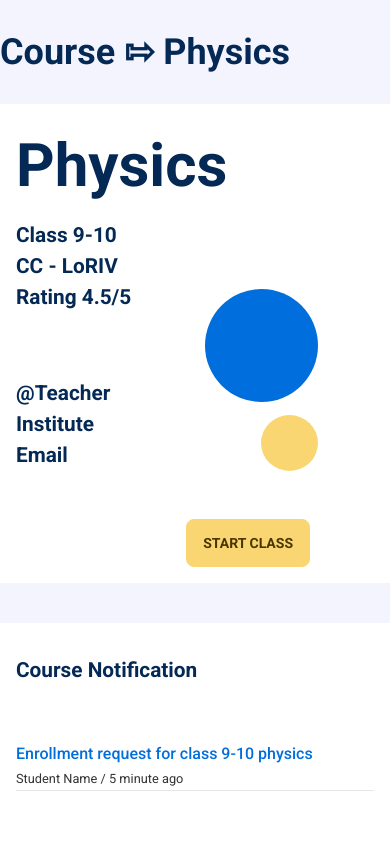
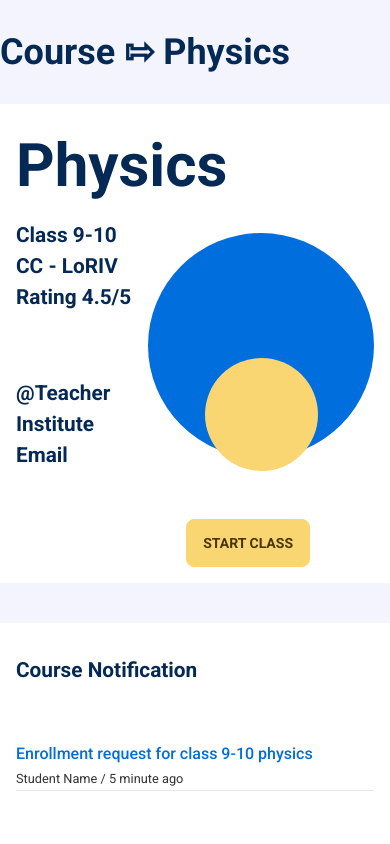
Before and after one commit to AyonJD/TSC-physics-page, a React (Create React App) app: page / in a window 390 px wide. Shown: the top 844 px of the page. Built offline with nearby package versions, Linux system fonts and the light colour scheme.

Commit message:
Banner responsive done

```diff
--- a/src/Components/Physics/Physics.js
+++ b/src/Components/Physics/Physics.js
@@ -36,8 +36,8 @@ const Physics = () => {
                         </div>
                         <div className="images relative flex-col flex justify-center items-center">
                             <div>
-                                <img className='w-1/2 mx-auto' src={CourseImage} alt="" />
-                                <img className='w-1/4 absolute bottom-0 right-1/4' src={InsImage} alt="" />
+                                <img className='lg:w-1/2 sm:w-2/3 w-full mx-auto' src={CourseImage} alt="" />
+                                <img className='lg:w-1/4 md:bottom-5 sm:-bottom-5 sm:w-1/3 w-1/2 absolute bottom-0 right-1/4' src={InsImage} alt="" />
                             </div>
                             <button className='absolute btn btn-primary btn-md right-16 -bottom-24'>Start Class</button>
                         </div>
```
